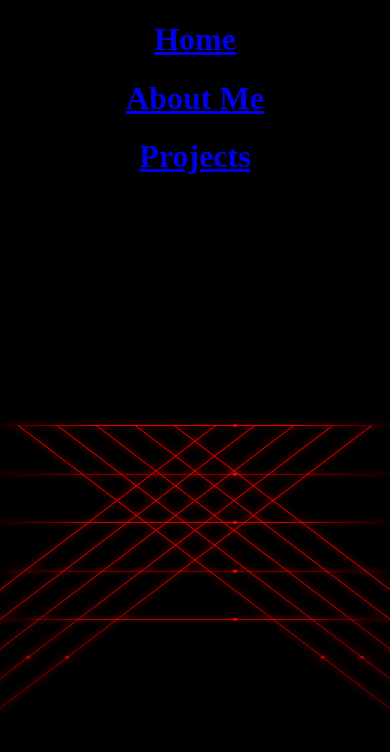
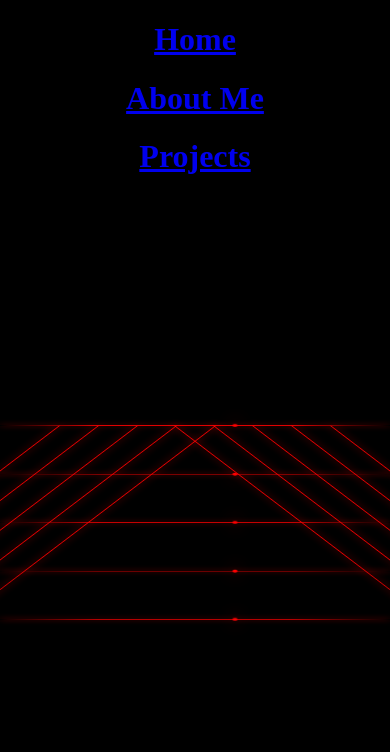
Before and after one commit to MaryJoP10/portfolio_web, a React (Create React App) app: page / in a window 390 px wide. Shown: the top 752 px of the page. Built offline with nearby package versions, Linux system fonts and the light colour scheme.

Commit message:
floor responsive

```diff
--- a/src/styles/home.css
+++ b/src/styles/home.css
@@ -119,3 +119,50 @@ html {
     background-position: 0 0;
   }
 }
+
+
+@media screen and (max-width: 1100px) {
+  .line-left {
+    transform: translateX(-25vw) rotateZ(37deg);
+  }
+
+  .line-right {
+    transform: translateX(25vw) rotateZ(-37deg);
+  }
+}
+@media screen and (max-width: 810px) {
+  .line-left {
+    transform: translateX(-30vw) rotateZ(37deg);
+  }
+
+  .line-right {
+    transform: translateX(30vw) rotateZ(-37deg);
+  }
+}
+@media screen and (max-width: 670px) {
+  .line-left {
+    transform: translateX(-40vw) rotateZ(37deg);
+  }
+
+  .line-right {
+    transform: translateX(40vw) rotateZ(-37deg);
+  }
+}
+@media screen and (max-width: 505px) {
+  .line-left {
+    transform: translateX(-50vw) rotateZ(37deg);
+  }
+
+  .line-right {
+    transform: translateX(50vw) rotateZ(-37deg);
+  }
+}
+@media screen and (max-width: 405px) {
+  .line-left {
+    transform: translateX(-60vw) rotateZ(37deg);
+  }
+
+  .line-right {
+    transform: translateX(60vw) rotateZ(-37deg);
+  }
+}
```
